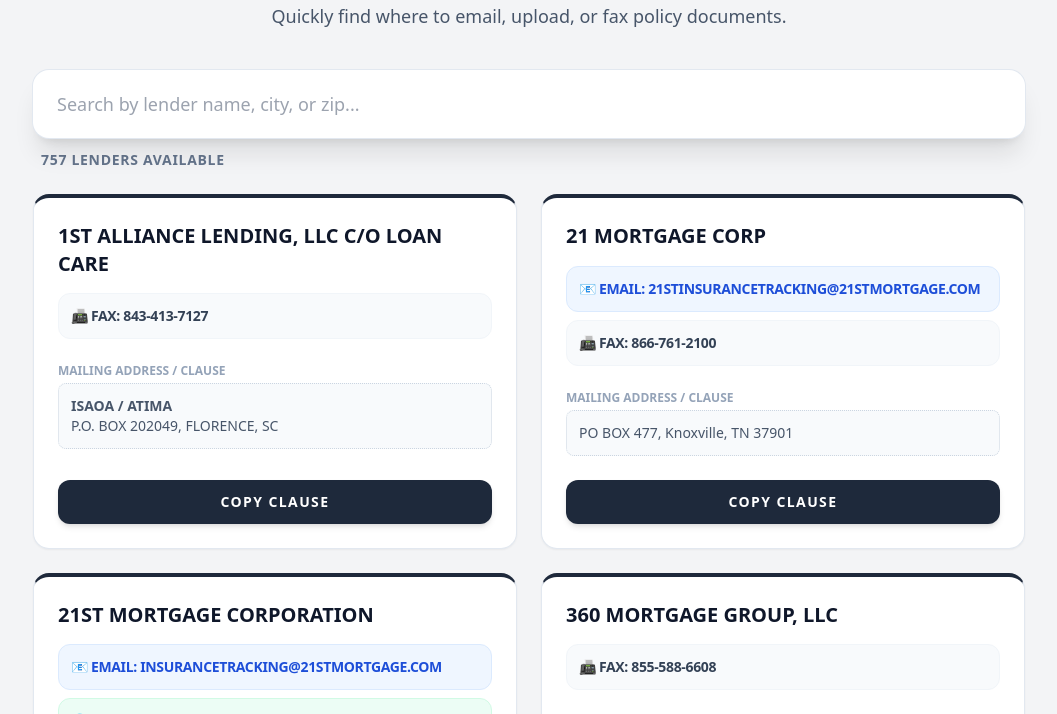
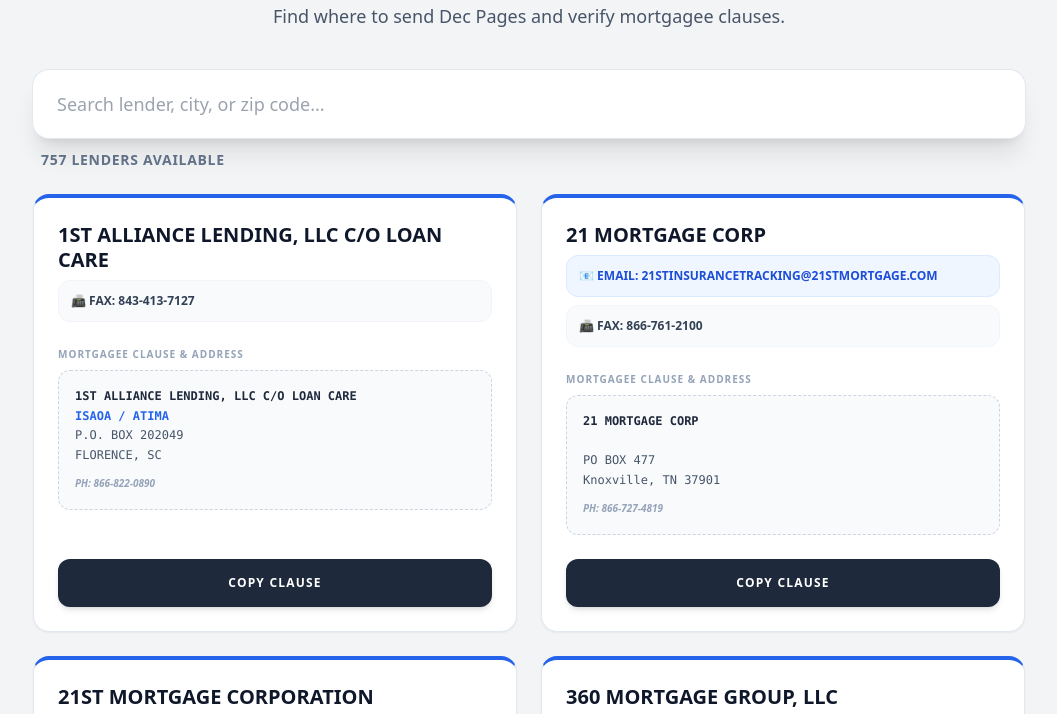
Before and after one commit to 0024266/mortgagee-clause-directory, a plain HTML site: page index.html in a window 1280 px wide. Shown: the part 86-800 px from the top of the page, without its empty margins (111-1168 px from the left). Drawn offline with nearby package versions, Linux system fonts and the light colour scheme.

Commit message:
Update index.html

```diff
--- a/index.html
+++ b/index.html
@@ -11,22 +11,22 @@
     <div class="max-w-5xl mx-auto px-4 py-10">
         <header class="mb-10 text-center">
             <h1 class="text-4xl font-black text-slate-900 tracking-tight">Policy Delivery Hub</h1>
-            <p class="text-slate-600 mt-2 text-lg">Quickly find where to email, upload, or fax policy documents.</p>
+            <p class="text-slate-600 mt-2 text-lg">Find where to send Dec Pages and verify mortgagee clauses.</p>
         </header>
 
         <div class="sticky top-4 z-20 bg-gray-100/95 backdrop-blur-sm pb-6">
             <div class="relative group">
-                <input type="text" id="searchInput" placeholder="Search by lender name, city, or zip..."
+                <input type="text" id="searchInput" placeholder="Search lender, city, or zip code..."
                     class="w-full bg-white rounded-2xl border-0 py-5 pl-6 text-lg shadow-xl ring-1 ring-slate-200 focus:ring-2 focus:ring-blue-600 transition-all outline-none">
             </div>
-            <div id="status" class="mt-3 ml-2 text-sm font-semibold text-slate-500 uppercase tracking-wider">Loading Directory...</div>
+            <div id="status" class="mt-3 ml-2 text-sm font-semibold text-slate-500 uppercase tracking-wider">Loading...</div>
         </div>
 
         <div id="resultsGrid" class="grid grid-cols-1 md:grid-cols-2 gap-6">
             </div>
 
         <div id="empty" class="hidden text-center py-20 text-slate-400">
-            <p class="text-2xl font-medium">No matches found for your search.</p>
+            <p class="text-2xl font-medium">No lenders found.</p>
         </div>
     </div>
 
@@ -50,30 +50,37 @@
 
             list.forEach(item => {
                 const card = document.createElement('div');
-                card.className = "bg-white rounded-2xl shadow-sm border border-slate-200 p-6 flex flex-col justify-between hover:shadow-lg transition-all border-t-4 border-t-slate-800";
+                card.className = "bg-white rounded-2xl shadow-sm border border-slate-200 p-6 flex flex-col justify-between hover:shadow-lg transition-all border-t-4 border-t-blue-600";
 
-                // Address formatting
                 const addr = `${item.Address || ''}, ${item.City || ''}, ${item.State || ''} ${item.ZIP || ''}`;
+                const copyText = `${item.Name}\n${item.Name2 || ''}\n${item.Address || ''}\n${item.City || ''}, ${item.State || ''} ${item.ZIP || ''}`;
 
                 card.innerHTML = `
                     <div>
-                        <h2 class="text-xl font-bold text-slate-900 leading-snug mb-4">${item.Name}</h2>
+                        <div class="flex justify-between items-start mb-2">
+                            <h2 class="text-xl font-bold text-slate-900 leading-tight">${item.Name}</h2>
+                        </div>
 
                         <div class="space-y-2 mb-6">
-                            ${item.email ? `<a href="mailto:${item.email}" class="flex items-center p-3 bg-blue-50 text-blue-700 rounded-xl font-bold text-sm border border-blue-100 truncate hover:bg-blue-100 transition-colors uppercase tracking-tight">📧 Email: ${item.email}</a>` : ''}
-                            ${item.Online ? `<a href="${item.Online}" target="_blank" class="flex items-center p-3 bg-emerald-50 text-emerald-700 rounded-xl font-bold text-sm border border-emerald-100 hover:bg-emerald-100 transition-colors uppercase tracking-tight">🌐 Portal: Upload Policy</a>` : ''}
-                            ${item.FAX ? `<div class="flex items-center p-3 bg-slate-50 text-slate-700 rounded-xl font-bold text-sm border border-slate-100 uppercase tracking-tight">📠 Fax: ${item.FAX}</div>` : ''}
+                            ${item.email ? `<a href="mailto:${item.email}" class="flex items-center p-3 bg-blue-50 text-blue-700 rounded-xl font-bold text-xs border border-blue-100 hover:bg-blue-100 transition-colors uppercase">📧 Email: ${item.email}</a>` : ''}
+                            ${item.Online ? `<a href="${item.Online}" target="_blank" class="flex items-center p-3 bg-emerald-50 text-emerald-700 rounded-xl font-bold text-xs border border-emerald-100 hover:bg-emerald-100 transition-colors uppercase">🌐 Portal: Upload Policy</a>` : ''}
+                            ${item.FAX ? `<div class="flex items-center p-3 bg-slate-50 text-slate-700 rounded-xl font-bold text-xs border border-slate-100 uppercase">📠 Fax: ${item.FAX}</div>` : ''}
                         </div>
 
-                        <div class="text-xs text-slate-400 font-bold uppercase mb-1">Mailing Address / Clause</div>
-                        <p class="text-sm text-slate-600 bg-slate-50 p-3 rounded-lg border border-dotted border-slate-300">
-                            ${item.Name2 ? `<strong>${item.Name2}</strong><br>` : ''}
-                            ${addr}
-                        </p>
+                        <div class="text-[10px] text-slate-400 font-black uppercase tracking-widest mb-2">Mortgagee Clause & Address</div>
+                        <div class="text-sm text-slate-600 bg-slate-50 p-4 rounded-xl border border-dashed border-slate-300 relative group/info">
+                            <p class="font-mono text-xs leading-relaxed">
+                                <span class="font-bold text-slate-800">${item.Name}</span><br>
+                                <span class="text-blue-600 font-bold">${item.Name2 || ''}</span><br>
+                                ${item.Address || ''}<br>
+                                ${item.City || ''}, ${item.State || ''} ${item.ZIP || ''}
+                            </p>
+                            ${item.Telephone ? `<div class="mt-2 text-[10px] font-bold text-slate-400 italic">PH: ${item.Telephone}</div>` : ''}
+                        </div>
                     </div>
 
-                    <button onclick="copyToClipboard('${item.Name}\\n${item.Name2 || ''}\\n${addr}', this)"
-                        class="mt-6 w-full py-3 bg-slate-800 text-white rounded-xl font-bold text-sm hover:bg-blue-600 transition-all active:scale-95 shadow-md uppercase tracking-widest">
+                    <button onclick="copyToClipboard(\`${copyText.replace(/`/g, "\\`")}\`, this)"
+                        class="mt-6 w-full py-4 bg-slate-800 text-white rounded-xl font-black text-xs hover:bg-blue-600 transition-all active:scale-95 shadow-md uppercase tracking-widest">
                         Copy Clause
                     </button>
                 `;
@@ -86,19 +93,19 @@
             render(data.filter(i =>
                 i.Name.toLowerCase().includes(val) ||
                 (i.City && i.City.toLowerCase().includes(val)) ||
-                (i.ZIP && i.ZIP.includes(val))
+                (i.ZIP && i.ZIP.toString().includes(val))
             ));
         });
 
         function copyToClipboard(text, btn) {
             navigator.clipboard.writeText(text).then(() => {
-                const oldText = btn.innerText;
-                btn.innerText = 'COPIED TO CLIPBOARD!';
+                const oldHTML = btn.innerHTML;
+                btn.innerText = 'COPIED!';
                 btn.classList.replace('bg-slate-800', 'bg-green-600');
                 setTimeout(() => {
-                    btn.innerText = oldText;
+                    btn.innerHTML = oldHTML;
                     btn.classList.replace('bg-green-600', 'bg-slate-800');
-                }, 2000);
+                }, 1500);
             });
         }
     </script>
```
